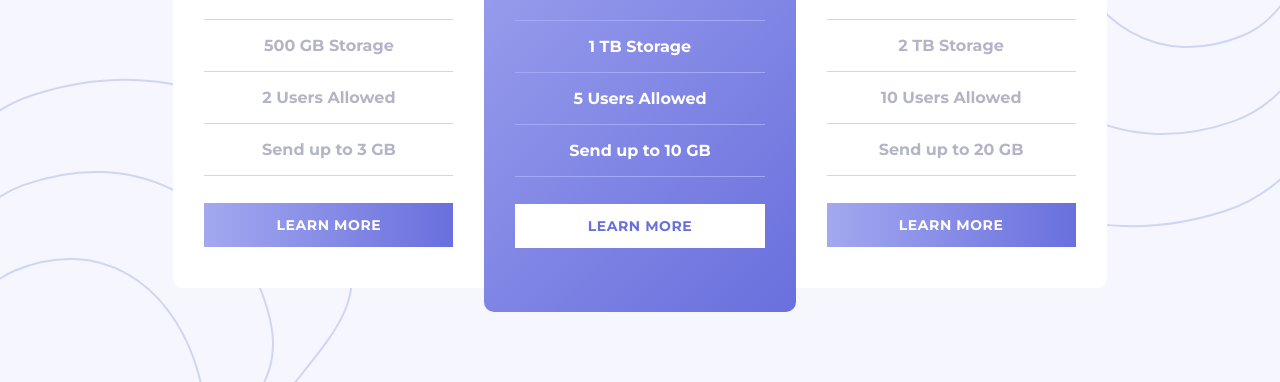
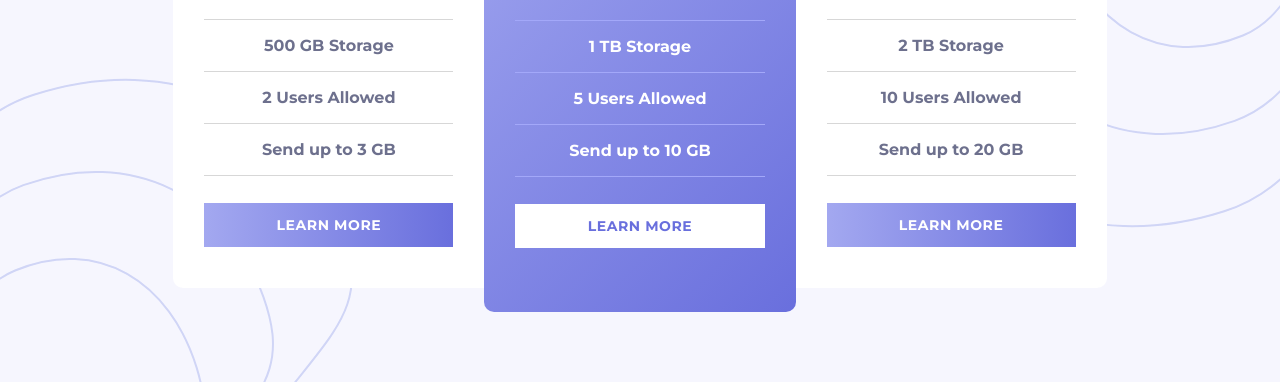
Before and after one commit to Kehs719/pricing-component-with-toggle, a plain HTML site: page index.html in a window 1280 px wide. Shown: the part 430-812 px from the top of the page. Drawn offline with nearby package versions, Linux system fonts and the light colour scheme.

Commit message:
Update style.css

```diff
--- a/style.css
+++ b/style.css
@@ -158,6 +158,7 @@ input:checked + .slider:before {
 }
 .box-basic .infos{
     border-top: 1px solid #D7D7D7;
+    color:var(--grayish-blue)
 }
 .box-basic .last{
     border-bottom: 1px solid #D7D7D7;
```
